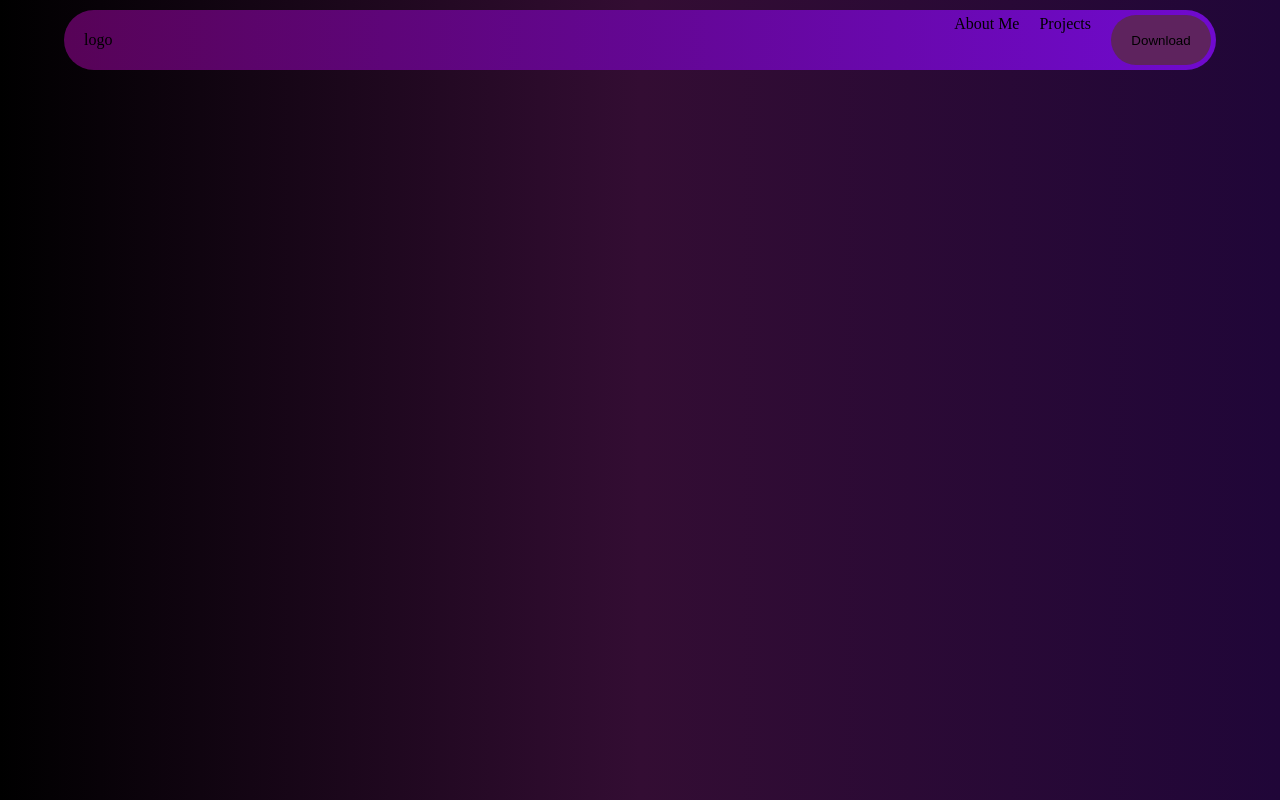
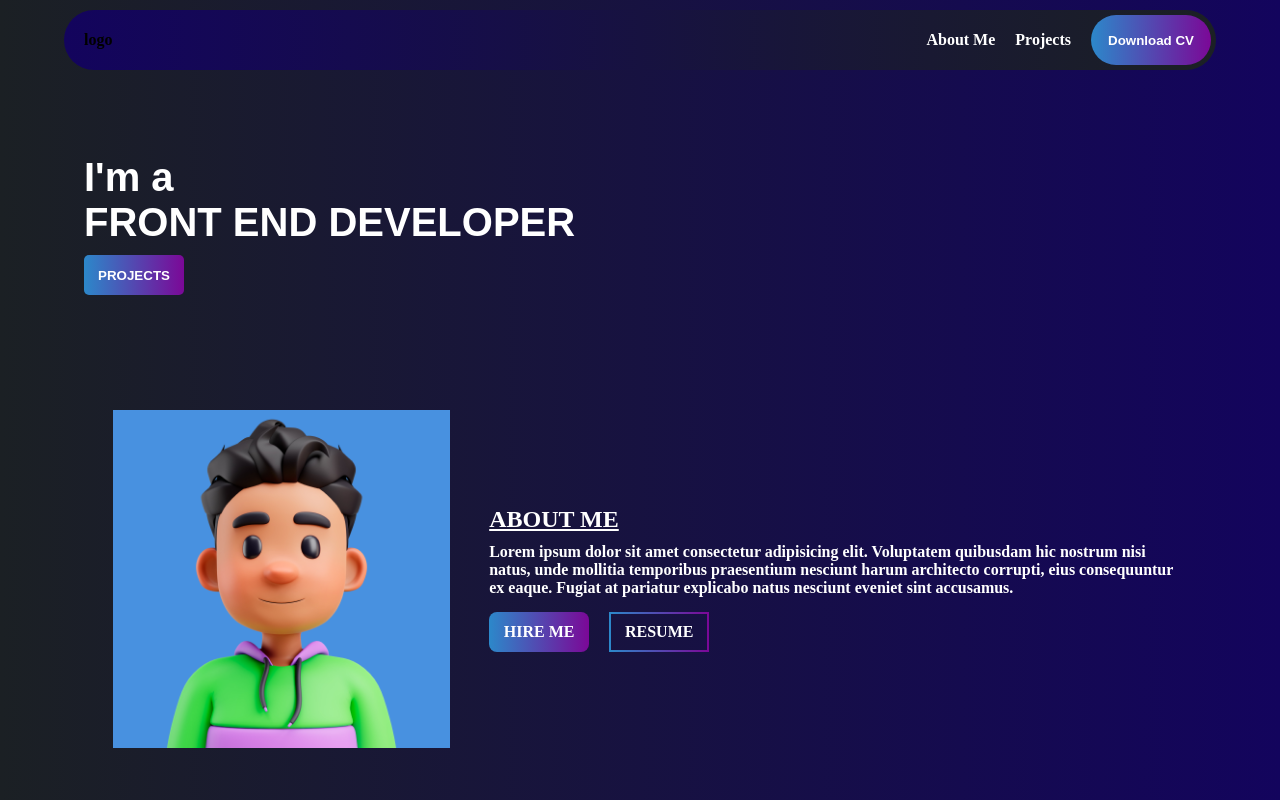
Before and after one commit to sameersinghharry2000/Portfolio-New, a plain HTML site: page index.html in a window 1280 px wide. Drawn offline with Linux system fonts and the light colour scheme.

Commit message:
Add files via upload

```diff
--- a/index.html
+++ b/index.html
@@ -5,6 +5,10 @@
     <meta name="viewport" content="width=device-width, initial-scale=1.0">
     <title>Portofolio</title>
     <link rel="stylesheet" href="style.css">
+    <link rel="preconnect" href="https://fonts.googleapis.com">
+    <link rel="preconnect" href="https://fonts.gstatic.com" crossorigin>
+    <link href="https://fonts.googleapis.com/css2?family=Rubik:ital,wght@0,300..900;1,300..900&display=swap" rel="stylesheet">
+
 </head>
 <body>
     <header>
@@ -17,12 +21,37 @@
                     <li>About Me</li>
                     <li>Projects</li>
                     <li>
-                        <button>Download</button>
+                        <button>Download CV</button>
                     </li>
 
                 </ul>
             </div>
         </nav>
     </header>
+    <div class="im">
+        <div class="imbox">
+            <h1><span>I'm a</span><br>FRONT END DEVELOPER</h1>
+            <div class="buttonani"><button>PROJECTS</button></div>
+        </div>
+    </div>
+    <div class="aboutme">
+        <div class="aboutmebox">
+            <div class="boxaboutme">
+                <div class="myphoto">
+                    <img src="img/profile.jpg" alt="profile">
+                </div>
+            </div>
+            <div class="boxaboutme2">
+                <h2><u>ABOUT ME</u></h2>
+                <p>Lorem ipsum dolor sit amet consectetur adipisicing elit. Voluptatem quibusdam hic nostrum nisi natus, unde mollitia temporibus praesentium nesciunt harum architecto corrupti, eius consequuntur ex eaque. Fugiat at pariatur explicabo natus nesciunt eveniet sint accusamus.</p>
+                <div class="aboutmebuttons">
+                    <div class="hiremebtn">HIRE ME</div>
+                    <div class="resumebtn">RESUME</div>
+                </div>
+            </div>
+
+
+        </div>
+    </div>
 </body>
 </html>
--- a/style.css
+++ b/style.css
@@ -1,10 +1,14 @@
+
+/* @import url('https://fonts.googleapis.com/css2?family=Lilita+One&display=swap'); */
 *{
     margin: 0;
     padding: 0;
     box-sizing: border-box;
+    font-weight:600;
 }
 body{
-    background-image: linear-gradient(to right,black,rgb(51, 13, 51),rgb(32, 6, 56));
+    background-image: linear-gradient(to right,#1b2024,#13045d);
+    font-weight:700;
 }
 header{
     display: flex;
@@ -22,18 +26,138 @@ nav{
     align-items: center;
     padding:0 20px;
     border-radius: 30px;
-    background-image: linear-gradient(to right,rgb(87, 3, 87),rgb(112, 10, 207));
+    background-image: linear-gradient(to left,#1b2024,#13045d);
 }
 nav ul{
     display: flex;
     gap:20px;
     list-style-type:none;
+    color:white;
+    align-items: center;
+    color:#fff;
+    font-weight:500;
 }
 nav ul li button{
     height:50px;
-    width: 100px;
+    width: 120px;
     margin-right:-15px;
     border-radius: 40px;
     border:none;
-    background-color: rgb(94, 35, 94);
+    color:#fff;
+
+    background-image: linear-gradient(to right,#2c88ca,#7b0897);
 }
+.im{
+    width: 100%;
+    height:300px;
+    display: flex;
+    justify-content: center;
+
+}
+.imbox{
+    width: 90%;height: 100%;
+    display:flex;
+    justify-content: center;
+    flex-direction: column;
+}
+.imbox span{
+    font-family: "Lilita One", sans-serif;
+}
+.imbox h1{
+    font-family: "Lilita One", sans-serif;
+    font-size:2.5rem;
+    margin-left:20px;
+    color:white;
+}
+.imbox .buttonani{
+    margin:10px 20px;
+    width:100px;
+    height: 40px;
+    background-image: linear-gradient(to right,#2c88ca,#7b0897);
+    border:none;
+    border-radius: 5px;
+    color:white;
+    display: flex;
+    align-items: center;
+    justify-content: center;
+}
+
+
+.imbox .buttonani button{
+
+    border:none;
+    width:100px;
+    height:40px;
+    border-radius: 5px;
+    background-color: transparent;
+    color:white;
+}
+
+
+/* ABOUT ME  */
+
+.aboutme{
+    display: flex;
+    align-items: center;
+    justify-content: center;
+}
+.aboutmebox{
+    width: 90%;
+    height: auto;
+    padding:30px;
+    gap:20px;
+    /* border:2px solid white; */
+    display: flex;
+    justify-content: space-evenly;
+    align-items: center;
+}
+
+.boxaboutme{
+    width:35%;
+}
+.boxaboutme2{
+    width: 65%;
+    color:white;
+
+}
+.boxaboutme2 h2{
+    margin-bottom:10px;
+}
+.boxaboutme p{
+    font-family: "Rubik";
+}
+.boxaboutme .myphoto{
+    display: flex;
+    align-items: center;
+    justify-content: center;
+}
+.boxaboutme .myphoto img{
+    width:90%;
+}
+.boxaboutme2 .aboutmebuttons{
+    display: flex;
+    gap:20px;
+    margin-top:15px;
+}
+.aboutmebuttons .hiremebtn{
+    background-image: linear-gradient(to right,#2c88ca,#7b0897);
+    width:100px;
+    height: 40px;
+    display: flex;
+    justify-content: center;
+    align-items: center;
+    border-radius: 8px;
+    border:none;
+}
+.aboutmebuttons .resumebtn{
+    width:100px;
+    height: 40px;
+    border:2px solid transparent;
+    border-image: linear-gradient(to right, #2c88ca,#7b0897);
+    display: flex;
+    justify-content: center;
+    align-items:center;
+    border-radius: 8px;
+    border-image-slice: 1;
+
+}
```
